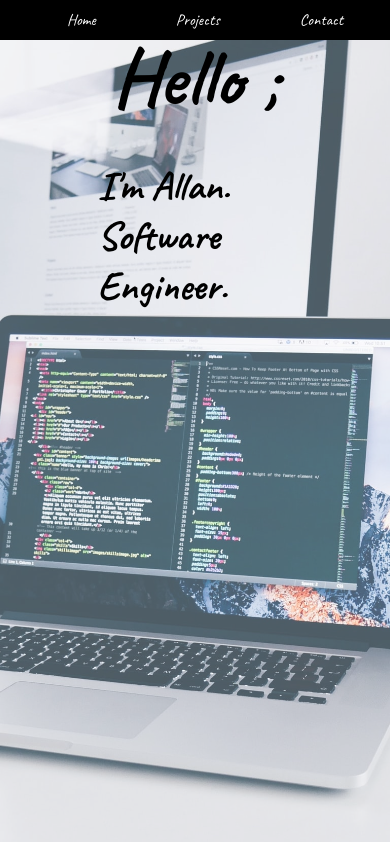
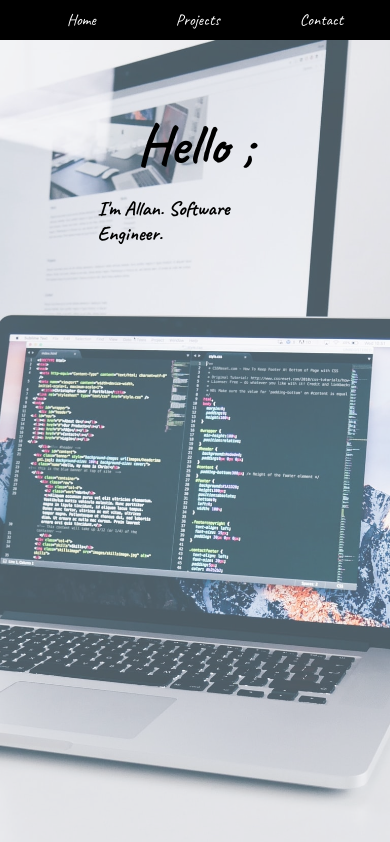
Before and after one commit to ADOwen/my-portfolio, a React (Create React App) app: page / in a window 390 px wide. Shown: the top 842 px of the page. Built offline with nearby package versions, Linux system fonts and the light colour scheme.

Commit message:
added media queries to make website mobile friendly

```diff
--- a/src/views/home/home.styles.scss
+++ b/src/views/home/home.styles.scss
@@ -24,10 +24,27 @@
       margin: 0;
       font-size: 5rem;
       text-align: center;
+
+      @media (max-width: 830px) {
+        font-size: 4rem;
+      }
+      @media (max-width: 670px) {
+        font-size: 3.5rem;
+      }
     }
 
     h2{
       font-size: 2.5rem;
+
+      @media (max-width: 830px) {
+        font-size: 2rem;
+      }
+      @media (max-width: 670px) {
+        font-size: 1.5rem;
+      }
+      @media (max-width: 670px) {
+        font-size: 1.25rem;
+      }
     }
   }
 }
```
